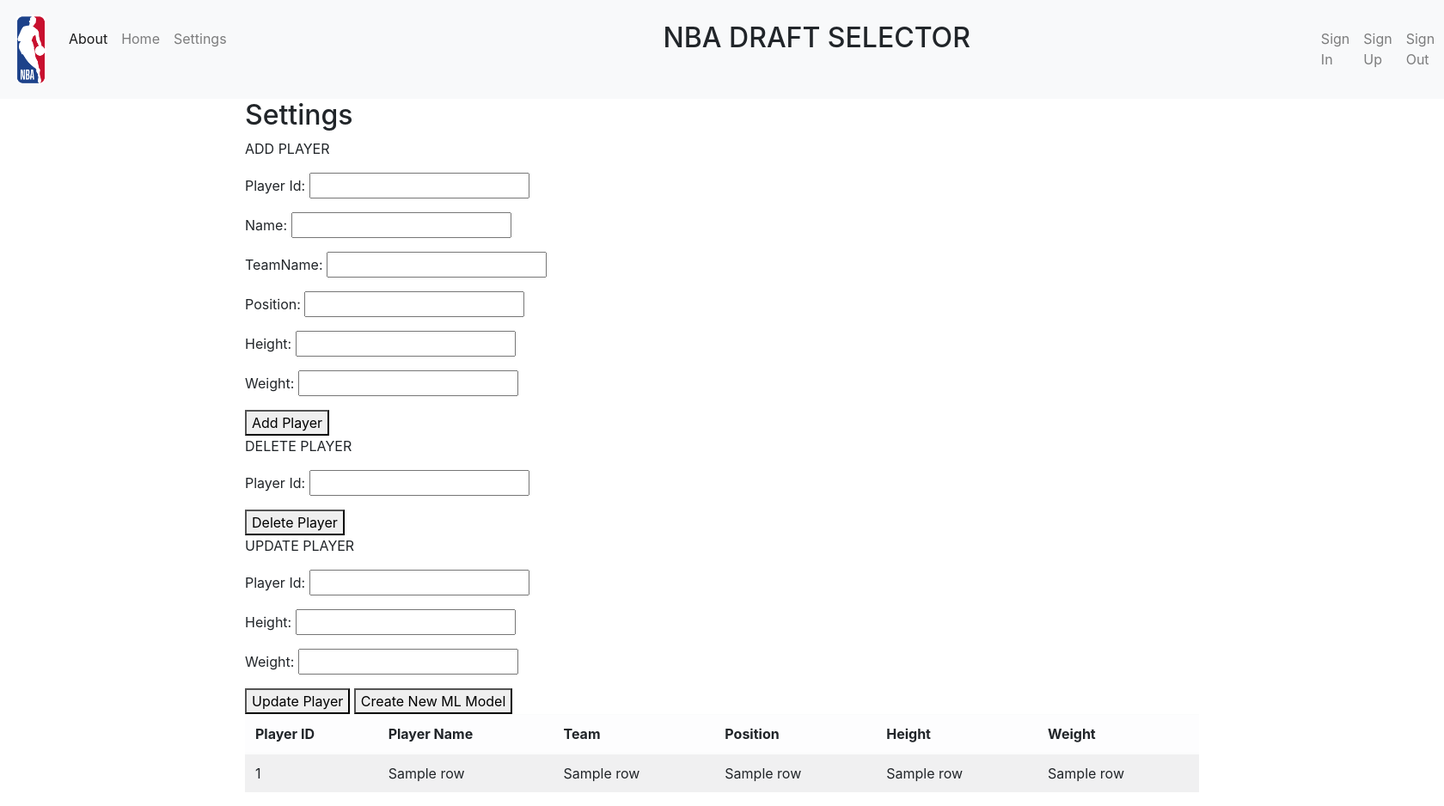
After one commit to JasneetThukral/NBA_Foreign_Talent, a Python web app: template templates/crud.html in a window 1680 px wide. The commit adds this page. Shown: the whole page at 86% size. Run offline with Jinja, Linux system fonts and the light colour scheme; the template is opened without the code that fills it: most values are stand-ins (such as "Sample title", 1, 10 or a date in 2020); some libraries are stand-ins or nearby versions.

Commit message:
finished

```diff
--- a/advanced_function.py
+++ b/advanced_function.py
@@ -272,7 +272,8 @@
     df = pd.read_csv("vif_model.csv", header=None)
     attr_values = df.to_csv("vif_model.csv", header=csv_labels, index=False)
 
-    r_values()
+    print(vifDrops)
+
     return
 
 def r_values():
--- a/templates/base.html
+++ b/templates/base.html
@@ -32,6 +32,10 @@
           <li class="nav-item">
             <a class="nav-link" href="/home">Home</a>
           </li>
+          <li class="nav-item">
+            <a class="nav-link" href="/crud">Settings</a>
+          </li>
+
           <li class="select" >
             <h2>NBA DRAFT SELECTOR</h2>
           </li>
--- /dev/null
+++ b/templates/crud.html
@@ -0,0 +1,55 @@
+{% extends "base.html" %}
+{% block content %}
+<h2> Settings </h2>
+<form action = "/crud" method = "POST">
+
+    <p>ADD PLAYER</p>
+    <p>Player Id: <input type = "number" name = "Player_Add" /></p>
+    <p>Name: <input type = "text" name = "Name_Add" /></p>
+    <p>TeamName: <input type = "text" name = "TeamName_Add" /></p>
+    <p>Position: <input type ="text" name = "Position_Add" /></p>
+    <p>Height: <input type = "number" name = "Height_Add" /></p>
+    <p>Weight: <input type = "number" name = "Weight_Add" /></p>
+    <Button type = "submit" name = "submit" value="add">Add Player</Button>
+
+    <p>DELETE PLAYER</p>
+    <p>Player Id: <input type = "number" name = "PlayerId_Delete" /></p>
+    <Button type = "submit" name = "submit" value="delete">Delete Player</Button>
+
+    <p>UPDATE PLAYER</p>
+    <p>Player Id: <input type = "number" name = "PlayerId_Update" /></p>
+    <p>Height: <input type = "number" name = "Height_Update" /></p>
+    <p>Weight: <input type = "number" name = "Weight_Update" /></p>
+    <Button type = "submit" name = "submit" value="update">Update Player</Button>
+
+    <Button type = "submit" name = "submit" value="model">Create New ML Model</Button>
+
+
+    <table class="table table-striped table-light">
+        <thead>
+          <tr>
+            <th scope="col">Player ID</th>
+            <th scope="col">Player Name</th>
+            <th scope="col">Team</th>
+            <th scope="col">Position</th>
+            <th scope="col">Height</th>
+            <th scope="col">Weight</th>
+          </tr>
+        </thead>
+        <tbody>
+          {% for row in output %}
+            <tr>
+              <td>{{ row[0] }}</td>
+              <td>{{ row[1] }}</td>
+              <td>{{ row[2] }}</td>
+              <td>{{ row[3] }}</td>
+              <td>{{ row[4] }}</td>
+              <td>{{ row[5] }}</td>
+            </tr>
+          {% endfor %}
+        </tbody>
+      </table>
+
+
+
+ {% endblock content %}
```
Also changed, not shown: routes.py (+43 -1 lines), templates/home.html (+0 -7 lines).
